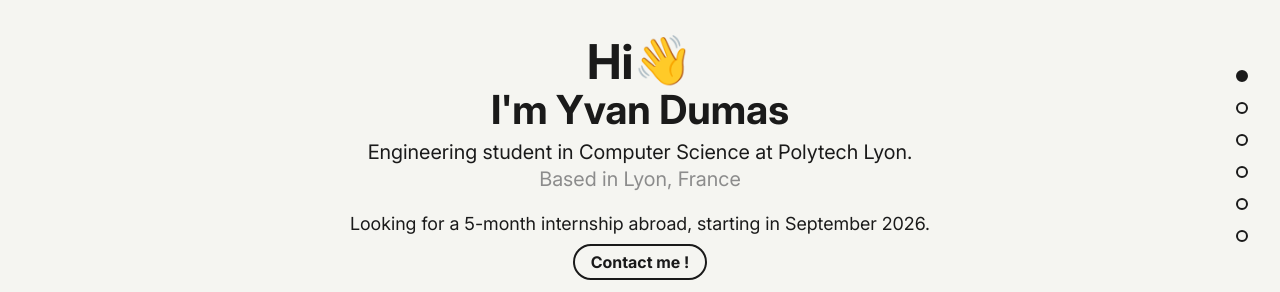
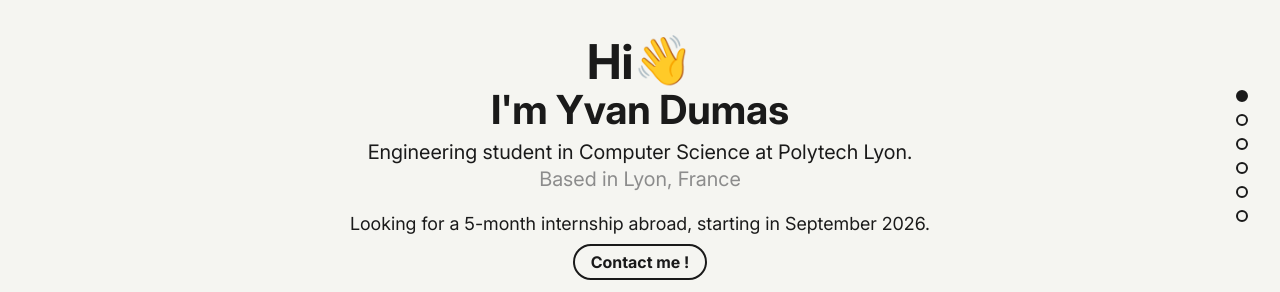
Before and after one commit to Yvan-Dumas/Portfolio, a React (Vite) app: page / in a window 1280 px wide. Shown: the part 244-536 px from the top of the page. Built offline with nearby package versions, Linux system fonts and the light colour scheme.

Commit message:
Reduced gap between dots

```diff
--- a/src/components/ScrollDots.jsx
+++ b/src/components/ScrollDots.jsx
@@ -35,7 +35,7 @@ export default function ScrollDots() {
     };
 
     return (
-        <nav className="hidden fixed right-8 top-1/2 -translate-y-1/2 z-50 md:flex flex-col gap-5 selection:bg-hover">
+        <nav className="hidden fixed right-8 top-1/2 -translate-y-1/2 z-50 md:flex flex-col gap-3 selection:bg-hover">
             {["home", "about", "skills", "projects", "journey", "contact"].map((id) => (
                 <button
                     key={id}
```
